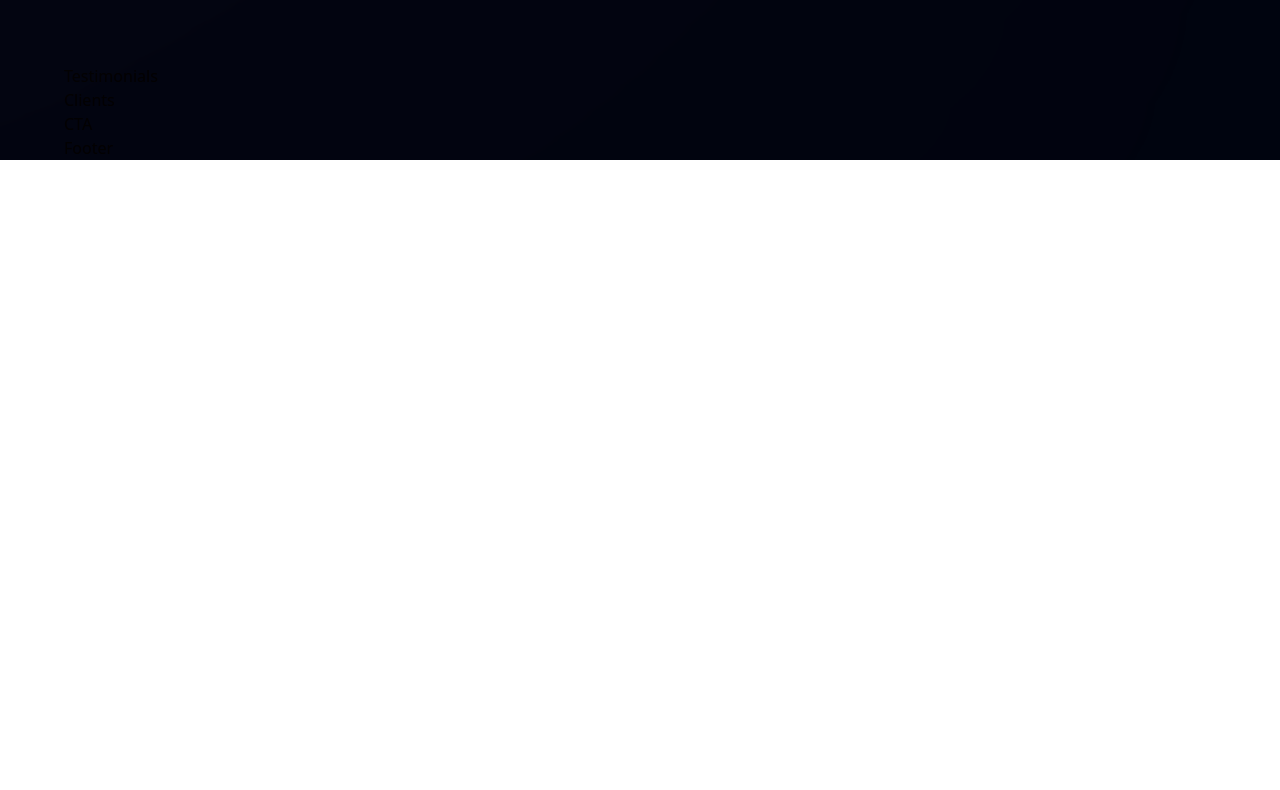
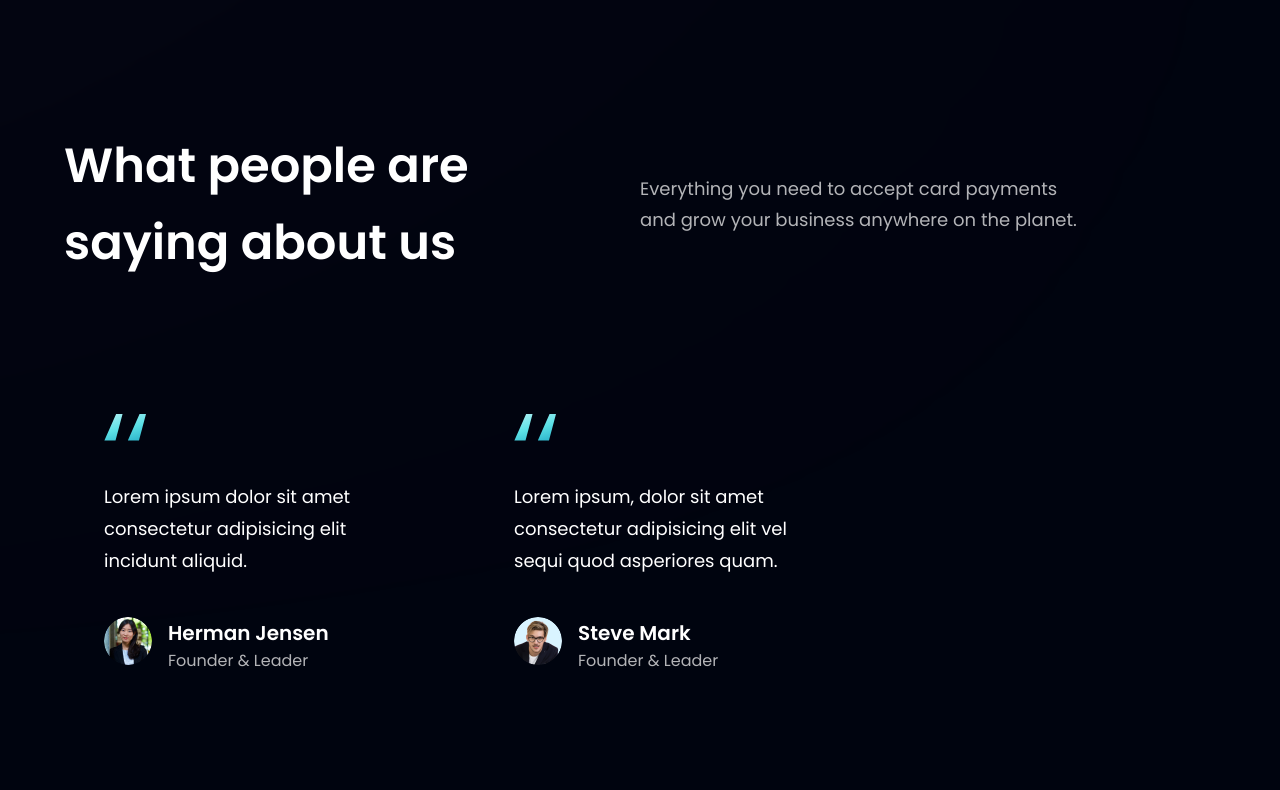
Before and after one commit to rva-mike/bank-modern-app, a React (Vite) app: page / in a window 1280 px wide. Shown: the part 2730-3520 px from the top of the page. Before the commit the page ends 2890 px from the top, so only its background shows below. Built offline with nearby package versions, Linux system fonts and the light colour scheme.

Commit message:
Testimonials component and complete FeedbackCard component

```diff
--- a/src/components/FeedbackCard.jsx
+++ b/src/components/FeedbackCard.jsx
@@ -1,9 +1,23 @@
-import React from 'react'
+import { quotes } from '../assets'
 
-const FeedbackCard = () => {
-  return (
-    <div>FeedbackCard</div>
-  )
-}
+
+const FeedbackCard = ({ content, name, title, img }) => (
+
+  <div className='flex justify-between flex-col px-10 py-12 rounded-[20px] max-w-[370px] md:mr-10 sm:mr-5 mr-0 my-5 feedback-card'>
+    <img src={quotes} alt="double_quotes" className='w-[42px] h-[27px] object-contain' />
+    <p className='font-poppins font-normal text-[18px] leading-[32px] text-white my-10'>{content}</p>
+    <div className='flex flex-row'>
+      <img src={img} alt={name} className='w-[48px] h-[48px] rounded-full' />
+
+      <div className='flex flex-col ml-4'>
+        <h4 className='font-poppins font-semibold text-[20px] leading-[32px] text-white'>{name}</h4>
+        <p className='font-poppins font-normal text-[16px] leading-[24px] text-dimWhite'>{title}</p>
+      </div>
+
+    </div>
+
+  </div>
+)
+
 
 export default FeedbackCard
--- a/src/components/Testimonials.jsx
+++ b/src/components/Testimonials.jsx
@@ -1,9 +1,27 @@
-import React from 'react'
+import { feedback } from "../constants"
+import styles from "../style"
+import FeedbackCard from './FeedbackCard'
 
-const Testimonials = () => {
-  return (
-    <div>Testimonials</div>
-  )
-}
+
+const Testimonials = () => (
+  <section id='clients' className={`${styles.paddingY} ${styles.flexCenter} flex-col relative`}>
+    {/* to do - gradient  */}
+    <div />
+
+    <div className="w-full flex justify-between items-center md:flex-row flex-col sm:mb-16 mb-6 relative z-[1]">
+      <h1 className={styles.heading2}>What people are <br className="sm:block hidden" /> saying about us</h1>
+      <div className="w-full md:mt-0 mt-6">
+        <p className={`${styles.paragraph} text-left max-w-[450px]`}>
+        Everything you need to accept card payments and grow your business anywhere on the planet.
+        </p>
+      </div>
+    </div>
+
+    <div className="flex flex-wrap sm:justify-start justify-center w-full feedback-container relative z-[1]">
+      {feedback.map((card) =>  <FeedbackCard key={card.id} {...card}/> )}
+    </div>
+
+  </section>
+)
 
 export default Testimonials
--- a/src/constants/index.js
+++ b/src/constants/index.js
@@ -47,7 +47,7 @@ export const feedback = [
   {
     id: "feedback-1",
     content:
-      "Money is only a tool. It will take you wherever you wish, but it will not replace you as the driver.",
+      "Lorem ipsum dolor sit amet consectetur adipisicing elit incidunt aliquid.",
     name: "Herman Jensen",
     title: "Founder & Leader",
     img: people01,
@@ -55,7 +55,7 @@ export const feedback = [
   {
     id: "feedback-2",
     content:
-      "Money makes your life easier. If you're lucky to have it, you're lucky.",
+      "Lorem ipsum, dolor sit amet consectetur adipisicing elit vel sequi quod asperiores quam.",
     name: "Steve Mark",
     title: "Founder & Leader",
     img: people02,
@@ -63,7 +63,7 @@ export const feedback = [
   {
     id: "feedback-3",
     content:
-      "It is usually people in the money business, finance, and international trade that are really rich.",
+      "Lorem ipsum dolor sit amet, consectetur adipisicing elit. Officia assumenda consectetur odio sunt nulla maiores.",
     name: "Kenn Gallagher",
     title: "Founder & Leader",
     img: people03,
```
